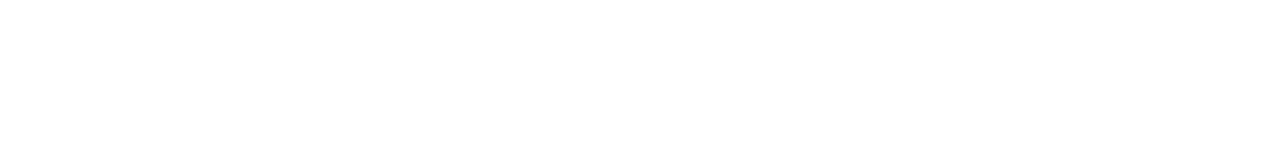
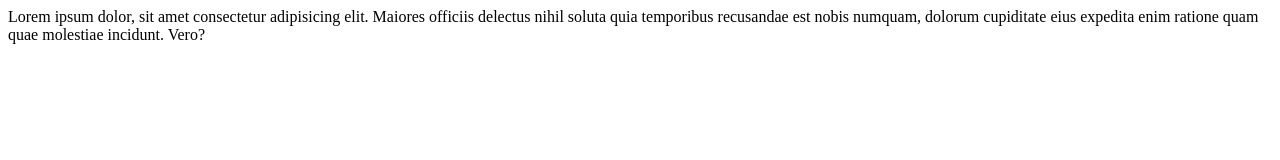
Before and after one commit to Glenn-IT/Project, a plain HTML site: page Project/index.html in a window 1280 px wide. Drawn offline with Linux system fonts and the light colour scheme.

Commit message:
added paragraph

```diff
--- a/Project/index.html
+++ b/Project/index.html
@@ -1,10 +1,15 @@
 <html lang="en">
-<head>
-    <meta charset="UTF-8">
-    <meta name="viewport" content="width=device-width, initial-scale=1.0">
+  <head>
+    <meta charset="UTF-8" />
+    <meta name="viewport" content="width=device-width, initial-scale=1.0" />
     <title>Project A</title>
-</head>
-<body>
-
-</body>
+  </head>
+  <body>
+    <p>
+      Lorem ipsum dolor, sit amet consectetur adipisicing elit. Maiores officiis
+      delectus nihil soluta quia temporibus recusandae est nobis numquam,
+      dolorum cupiditate eius expedita enim ratione quam quae molestiae
+      incidunt. Vero?
+    </p>
+  </body>
 </html>
```
